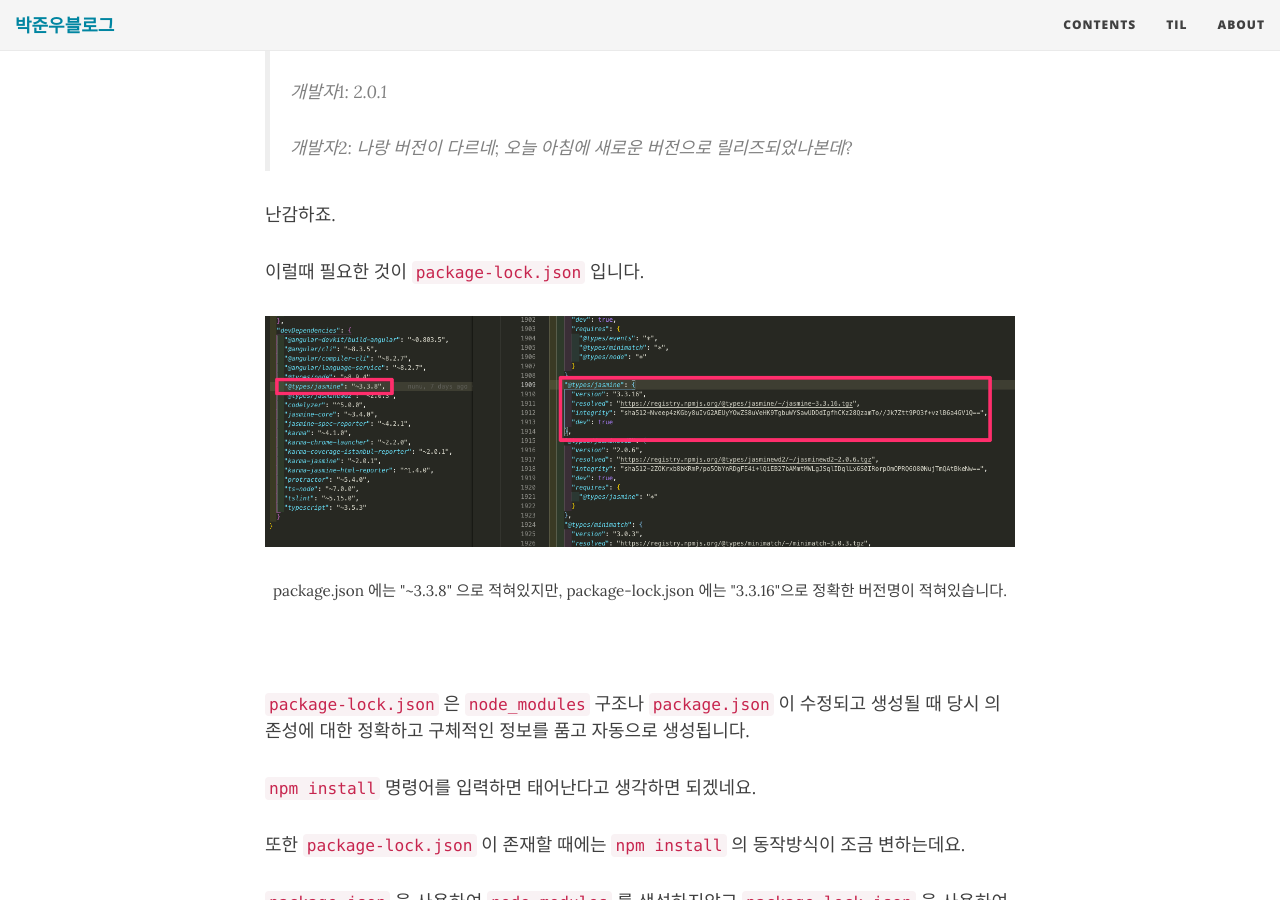
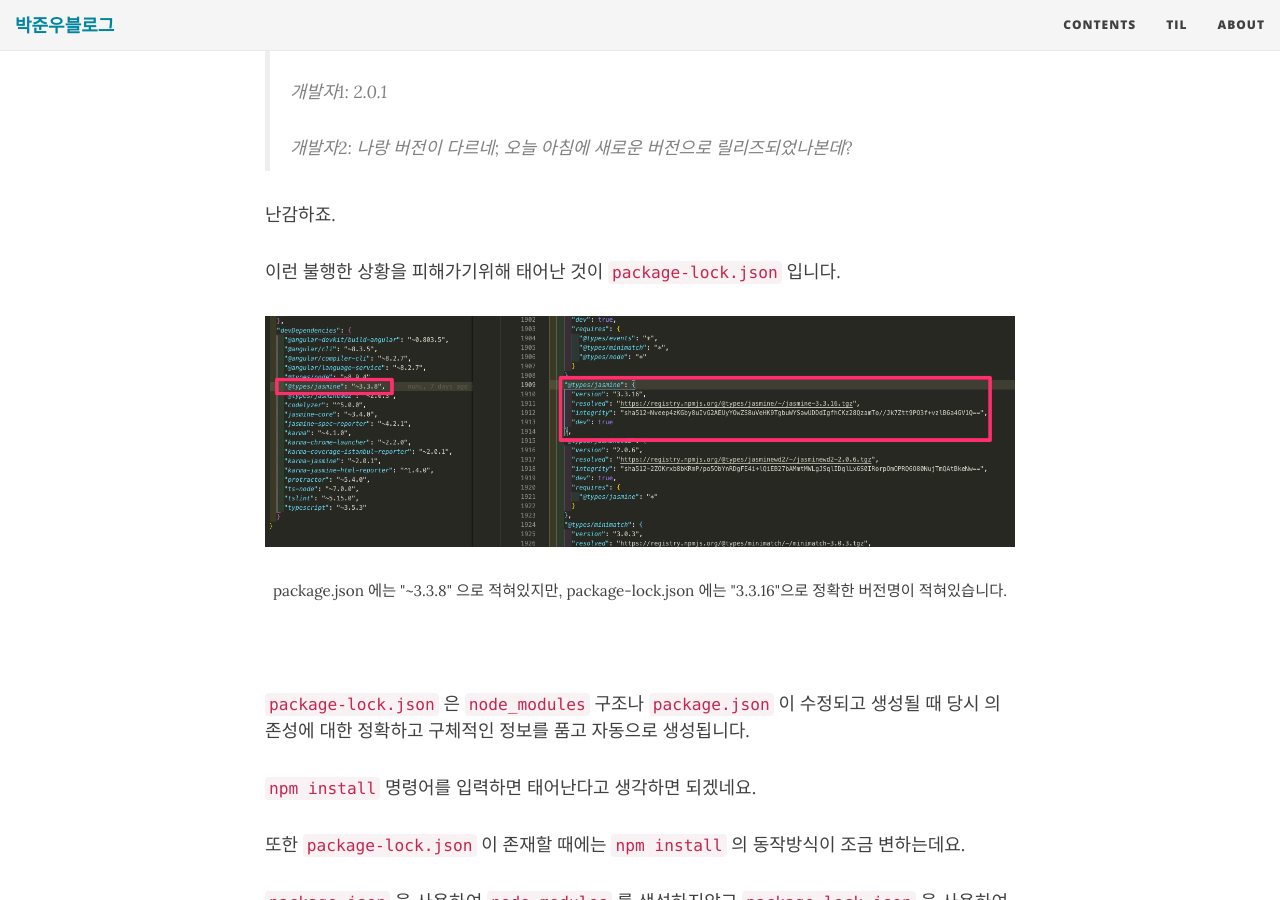
Before and after one commit to JUNWOO45/junwoo45.github.io.archived, a Jekyll site: the page built from _posts/2019-10-02-package-lock.md, in a window 1280 px wide and 900 px high, scrolled down 1933 px. Built offline with Jekyll 4.4.1, drawn with Linux system fonts in a browser that asks for light colours; nearby versions of some CDN libraries; comment, search, counter and statistics services are not loaded.

Commit message:
문맥교정

```diff
--- a/_posts/2019-10-02-package-lock.md
+++ b/_posts/2019-10-02-package-lock.md
@@ -61,7 +61,7 @@ package-lock.json을 자주 봤지만 어떤 역할을 하는지 모르고 있
 
 난감하죠.
 
-이럴때 필요한 것이 `package-lock.json` 입니다.
+이런 불행한 상황을 피해가기위해 태어난 것이 `package-lock.json` 입니다.
 
 ![package-lock1](../img/package-lock1.png)
 
```
